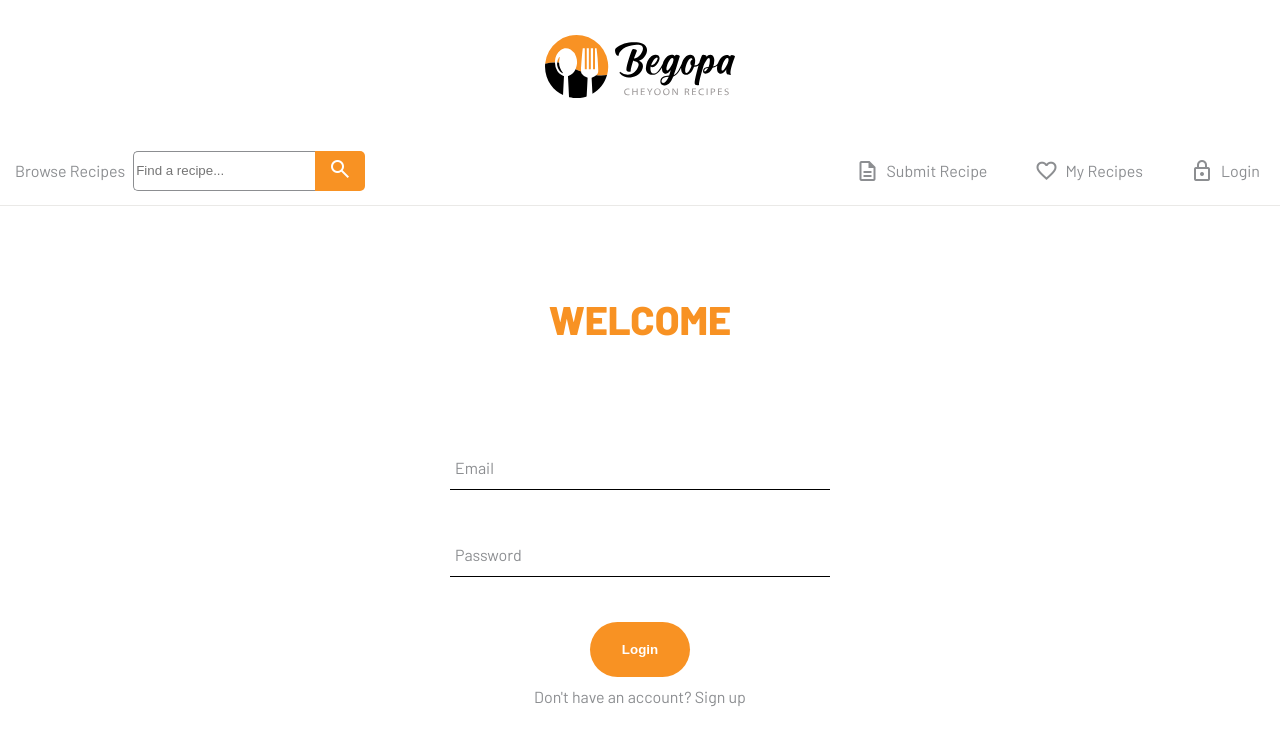
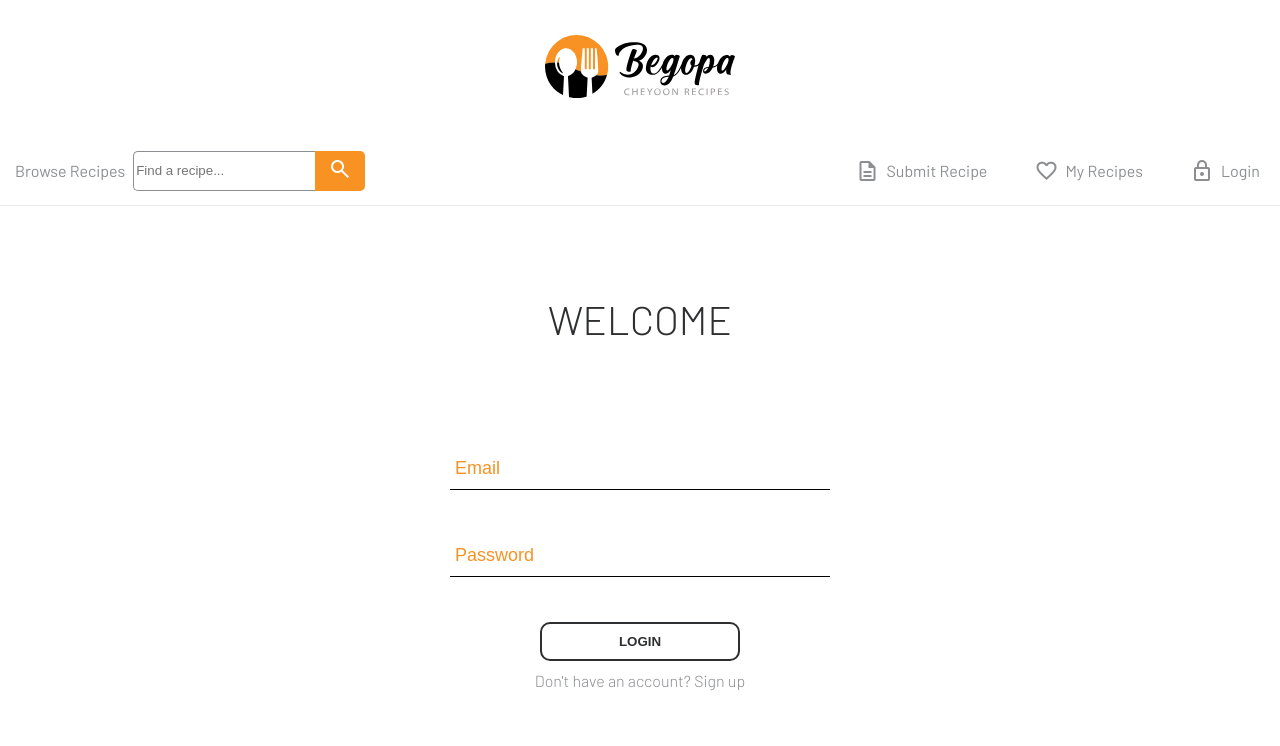
Before and after one commit to JCheyoon/begopa, a React (Create React App) app: page /auth in a window 1280 px wide. Shown: the top 746 px of the page. Built offline with nearby package versions, Linux system fonts and the light colour scheme.

Commit message:
bulid login page

```diff
--- a/src/Components/SignInForm/FormInput/FormInput.component.jsx
+++ b/src/Components/SignInForm/FormInput/FormInput.component.jsx
@@ -1,11 +1,10 @@
-import { FormInputLabel, Input, Group } from './FormInput.style'
+import { Input, FormInputContainer } from './FormInput.style'
 
-const FormInput = ({ label }) => {
+const FormInput = ({ label, ...otherProps }) => {
   return (
-    <Group>
-      <Input />
-      <FormInputLabel>{label}</FormInputLabel>
-    </Group>
+    <FormInputContainer>
+      <Input placeholder={label} {...otherProps} />
+    </FormInputContainer>
   )
 }
 
--- a/src/Components/SignInForm/FormInput/FormInput.style.jsx
+++ b/src/Components/SignInForm/FormInput/FormInput.style.jsx
@@ -1,19 +1,4 @@
 import styled from 'styled-components'
-
-export const FormInputLabel = styled.label`
-  color: var(--gray);
-  font-size: 16px;
-  font-weight: normal;
-  position: absolute;
-  pointer-events: none;
-  left: 5px;
-  top: 10px;
-  transition: 300ms ease all;
-
-  &.focus {
-    color: transparent;
-  }
-`
 
 export const Input = styled.input`
   background-color: white;
@@ -29,9 +14,13 @@
   &:focus {
     outline: none;
   }
+
+  ::placeholder {
+    color: var(--orange);
+  }
 `
 
-export const Group = styled.div`
+export const FormInputContainer = styled.div`
   position: relative;
   margin: 45px 0;
 `
--- a/src/Components/SignInForm/SignInForm.component.jsx
+++ b/src/Components/SignInForm/SignInForm.component.jsx
@@ -7,8 +7,16 @@
   password: '',
 }
 
+const FormType = {
+  LOGIN: 'login',
+  SIGNUP: 'signup',
+}
+
 const SignInForm = () => {
   const [formFields, setFormFields] = useState(defaultFormValue)
+  const [confirmPassword, setConfirmPassword] = useState('')
+  const [formType, setFormType] = useState(FormType.LOGIN)
+
   const { email, password } = formFields
 
   const handleSubmit = e => {
@@ -16,10 +24,13 @@
     console.log('submit')
   }
   const handleChange = e => {
-    console.log(test)
+    console.log(e.target.name, e.target.value)
     const { name, value } = e.target
     setFormFields({ ...formFields, [name]: value })
-    console.log(setFormFields)
+  }
+
+  const changeForm = () => {
+    setFormType(formType === FormType.LOGIN ? FormType.SIGNUP : FormType.LOGIN)
   }
 
   return (
@@ -42,12 +53,29 @@
           name="password"
           value={password}
         />
+        {formType === FormType.SIGNUP ? (
+          <FormInput
+            label="Confirm password"
+            type="password"
+            required
+            onChange={e => setConfirmPassword(e.target.value)}
+            name="confirmPassword"
+            value={confirmPassword}
+          />
+        ) : null}
+
+        <SignInButtonContainer>
+          <SignInButton type="submit">
+            {formType === FormType.LOGIN ? 'LOGIN' : 'SIGN UP'}
+          </SignInButton>
+        </SignInButtonContainer>
       </form>
 
-      <SignInButtonContainer>
-        <SignInButton>Login</SignInButton>
-      </SignInButtonContainer>
-      <span>Don't have an account? Sign up</span>
+      <span onClick={changeForm}>
+        {formType === FormType.LOGIN
+          ? "Don't have an account? Sign up"
+          : 'Already have an account? Log in'}
+      </span>
     </SignInFormContainer>
   )
 }
--- a/src/Components/SignInForm/SignInForm.style.jsx
+++ b/src/Components/SignInForm/SignInForm.style.jsx
@@ -8,10 +8,17 @@
   span {
     margin: 10px 0;
     text-align: center;
-    color: var(--orange);
+    color: var(--light-black);
+    font-weight: 300;
   }
   span {
     color: var(--gray);
+    cursor: pointer;
+    transition: ease-in 300ms;
+
+    &:hover {
+      color: var(--orange);
+    }
   }
 `
 
@@ -23,12 +30,17 @@
 
 export const SignInButton = styled.button`
   text-decoration: none;
-  border-radius: 30px;
-  background-color: var(--orange);
-  border: none;
-  color: var(--white);
-  width: 100px;
-  padding: 20px 0;
-  font-weight: bold;
+  border-radius: 10px;
+  background-color: var(--white);
+  border: 2px solid var(--light-black);
+  color: var(--light-black);
+  width: 200px;
+  padding: 10px 0;
+  font-weight: 700;
   cursor: pointer;
+  transition: ease-in-out 250ms;
+  &:hover {
+    color: var(--white);
+    background-color: var(--light-black);
+  }
 `
```
